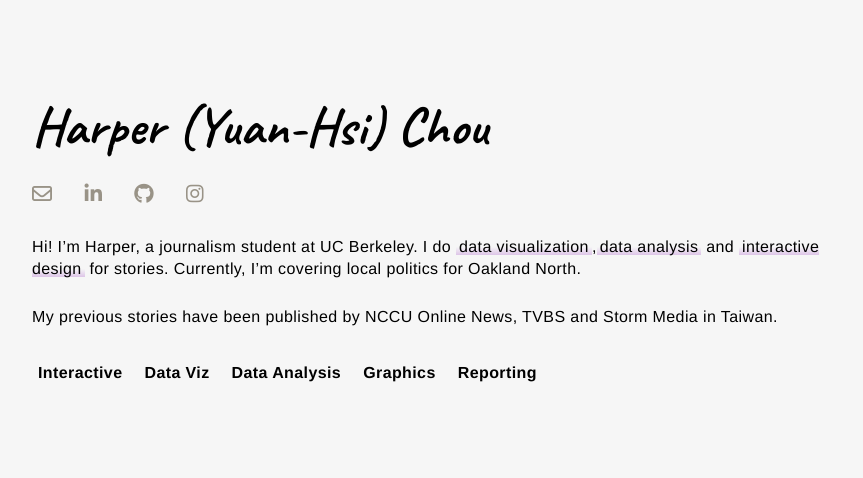
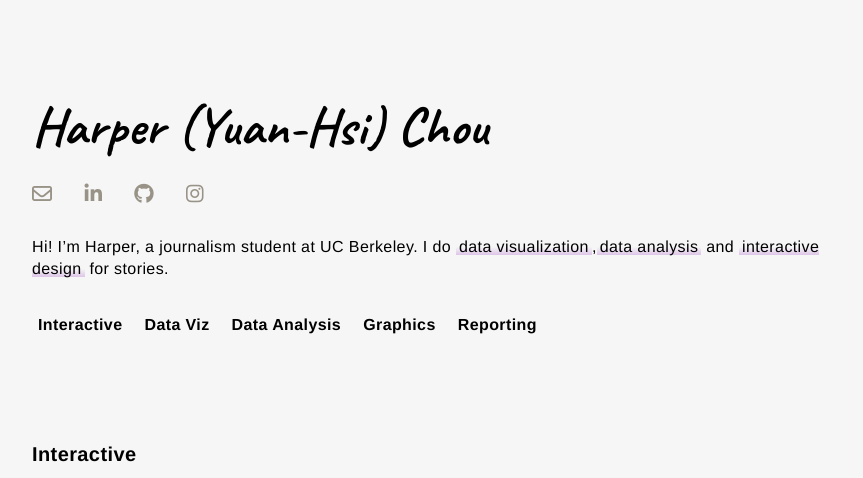
Before and after one commit to harperchouu/yay, a plain HTML site: page index.html in a window 1280 px wide. Shown: the top 478 px of the page, without its empty margins (208-1071 px from the left). Drawn offline with Linux system fonts and the light colour scheme.

Commit message:
Update index.html

```diff
--- a/index.html
+++ b/index.html
@@ -44,9 +44,7 @@
 
                                     </div>
                         <p>Hi! I’m Harper, a journalism student at UC Berkeley. I do <span class="intro-underline">data visualization</span>,<span class="intro-underline">data analysis</span> and
-<span class="intro-underline">interactive design</span> for stories. Currently, I’m covering local politics for <a href="https://oaklandnorth.net/" target="_blank">Oakland North</a>.</p>
-<p style="margin-top: 0px; align-self: flex-start">My previous stories have been published by NCCU Online News, TVBS and Storm Media in Taiwan.</p>
-
+<span class="intro-underline">interactive design</span> for stories.</p>
                         <div class="btn-coverage">
 
 
```
